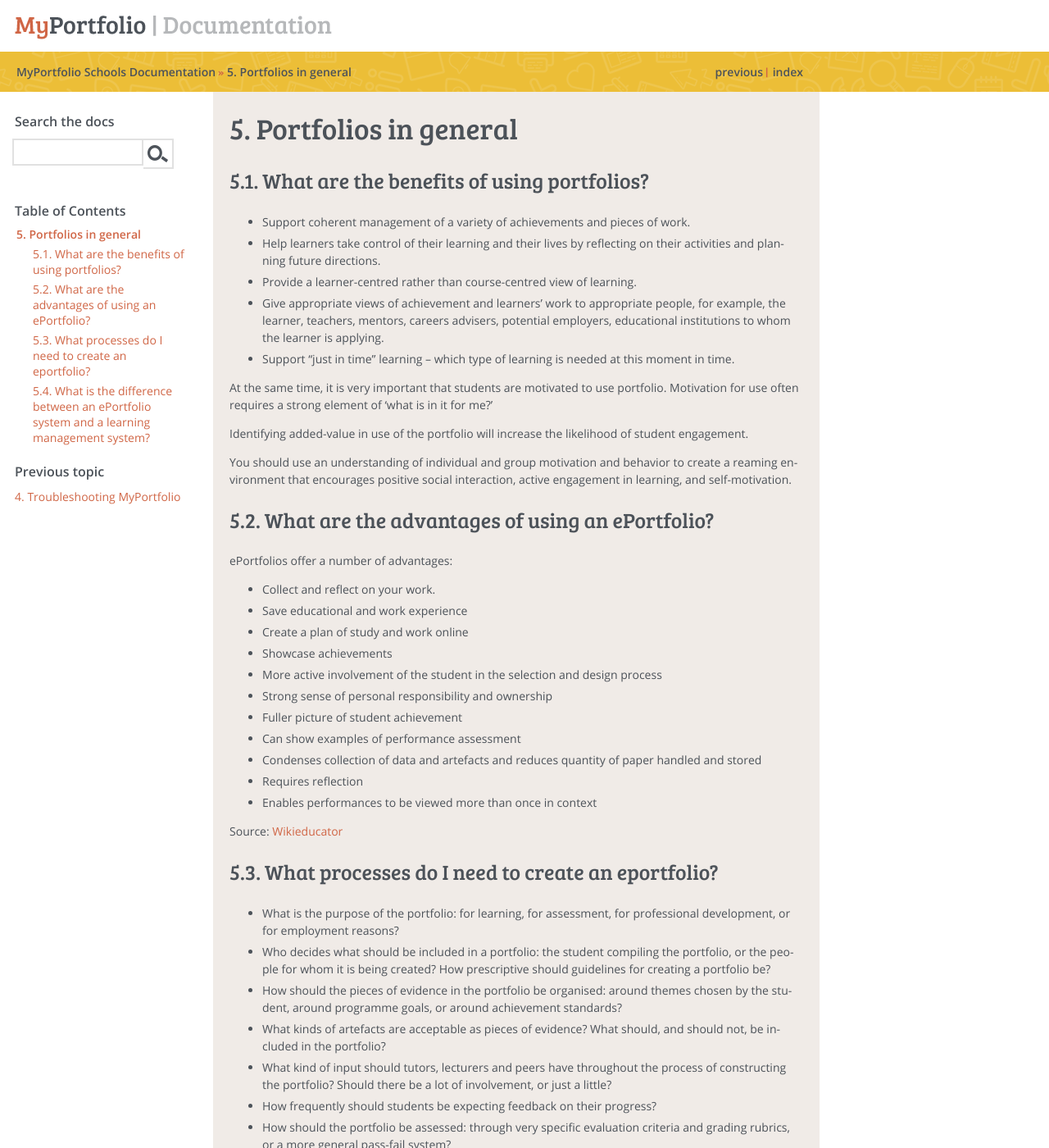
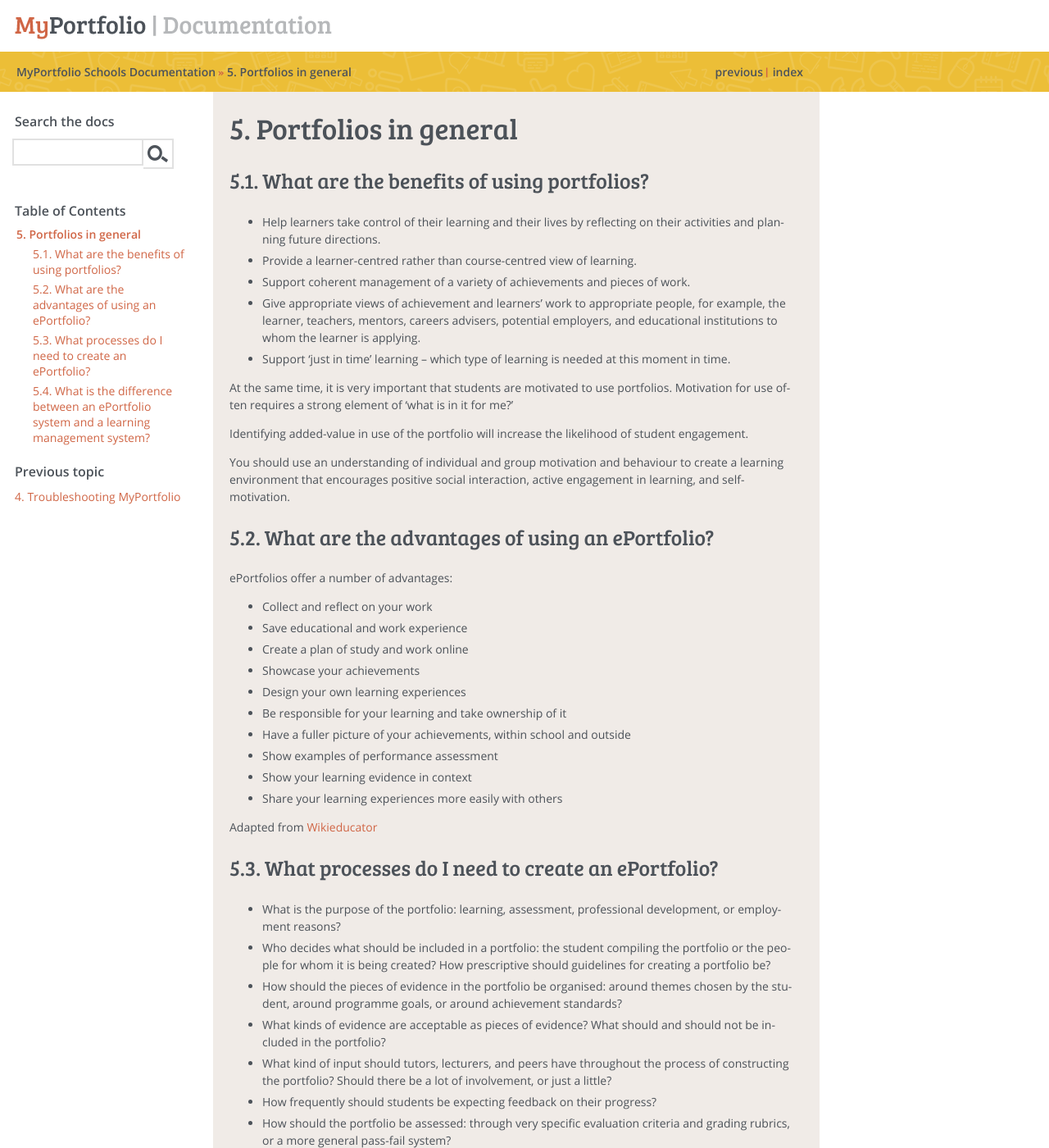
Before and after one commit to catalyst/myportfolio-school-docs, a Sphinx documentation site: the page built from source/faq/portfolios.rst, in a window 1280 px wide and 1400 px high. Shown: the whole window at 82% size. Built offline with Sphinx 7.4.7, drawn with Linux system fonts in a browser that asks for light colours; nearby versions of some CDN libraries; comment, search, counter and statistics services are not loaded; some of the changed text lies outside the part shown.

Commit message:
faq/portfolios: Update text

```diff
--- a/source/faq/portfolios.rst
+++ b/source/faq/portfolios.rst
@@ -4,44 +4,43 @@ Portfolios in general
 What are the benefits of using portfolios?
 -----------------------------------------------------
 
-* Support coherent management of a variety of achievements and pieces of work.
 * Help learners take control of their learning and their lives by reflecting on their activities and planning future directions.
 * Provide a learner-centred rather than course-centred view of learning.
-* Give appropriate views of achievement and learners’ work to appropriate people, for example, the learner, teachers, mentors, careers advisers, potential employers, educational institutions to whom the learner is applying.
-* Support "just in time" learning – which type of learning is needed at this moment in time.
+* Support coherent management of a variety of achievements and pieces of work.
+* Give appropriate views of achievement and learners’ work to appropriate people, for example, the learner, teachers, mentors, careers advisers, potential employers, and educational institutions to whom the learner is applying.
+* Support 'just in time' learning – which type of learning is needed at this moment in time.
 
-At the same time, it is very important that students are motivated to use portfolio. Motivation for use often requires a strong element of 'what is in it for me?'
+At the same time, it is very important that students are motivated to use portfolios. Motivation for use often requires a strong element of 'what is in it for me?'
 
 Identifying added-value in use of the portfolio will increase the likelihood of student engagement.
 
-You should use an understanding of individual and group motivation and behavior to create a reaming environment that encourages positive social interaction, active engagement in learning, and self-motivation.
+You should use an understanding of individual and group motivation and behaviour to create a learning environment that encourages positive social interaction, active engagement in learning, and self-motivation.
 
 What are the advantages of using an ePortfolio?
 ------------------------------------------------------------
 ePortfolios offer a number of advantages:
 
-* Collect and reflect on your work.
+* Collect and reflect on your work
 * Save educational and work experience
 * Create a plan of study and work online
-* Showcase achievements
-* More active involvement of the student in the selection and design process
-* Strong sense of personal responsibility and ownership
-* Fuller picture of student achievement
-* Can show examples of performance assessment
-* Condenses collection of data and artefacts and reduces quantity of paper handled and stored
-* Requires reflection
-* Enables performances to be viewed more than once in context
+* Showcase your achievements
+* Design your own learning experiences
+* Be responsible for your learning and take ownership of it
+* Have a fuller picture of your achievements, within school and outside
+* Show examples of performance assessment
+* Show your learning evidence in context
+* Share your learning experiences more easily with others
 
-Source: `Wikieducator <http://www.wikieducator.org/Advantages_of_ePortfolio>`_
+Adapted from `Wikieducator <https://www.wikieducator.org/Advantages_of_ePortfolio>`_
 
-What processes do I need to create an eportfolio?
+What processes do I need to create an ePortfolio?
 ---------------------------------------------------------
 
-* What is the purpose of the portfolio: for learning, for assessment, for professional development, or for employment reasons?
-* Who decides what should be included in a portfolio: the student compiling the portfolio, or the people for whom it is being created? How prescriptive should guidelines for creating a portfolio be?
+* What is the purpose of the portfolio: learning, assessment, professional development, or employment reasons?
+* Who decides what should be included in a portfolio: the student compiling the portfolio or the people for whom it is being created? How prescriptive should guidelines for creating a portfolio be?
 * How should the pieces of evidence in the portfolio be organised: around themes chosen by the student, around programme goals, or around achievement standards?
-* What kinds of artefacts are acceptable as pieces of evidence? What should, and should not, be included in the portfolio?
-* What kind of input should tutors, lecturers and peers have throughout the process of constructing the portfolio? Should there be a lot of involvement, or just a little?
+* What kinds of evidence are acceptable as pieces of evidence? What should and should not be included in the portfolio?
+* What kind of input should tutors, lecturers, and peers have throughout the process of constructing the portfolio? Should there be a lot of involvement, or just a little?
 * How frequently should students be expecting feedback on their progress?
 * How should the portfolio be assessed: through very specific evaluation criteria and grading rubrics, or a more general pass-fail system?
 * What should happen to the portfolio after it is finished: should there be some kind of public acknowledgement or presentation of students' work?
@@ -51,7 +50,7 @@ Source: http://a18.video2.blip.tv/2900001323616/Wolsingham-TheEPortfolioProcess3
 What is the difference between an ePortfolio system and a learning management system?
 --------------------------------------------------------------------------------------------------
 
-An ePortfolio system is aimed at giving an individual a personal space on the web with the ability to give access to selected content to selected people. The individual controls this and the ePortolio stays under control of the individual for the life of the individual.
+An ePortfolio system is aimed at giving an individual a personal space on the web with the ability to give access to selected content to certain people. The individual controls this.
 
 A learning management system (LMS) is where an instructor controls the content for individuals and for how long this will be accessible.
 
```
